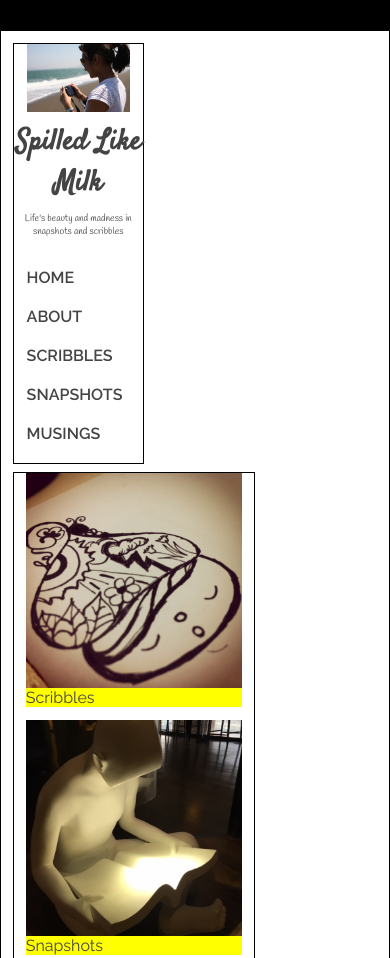
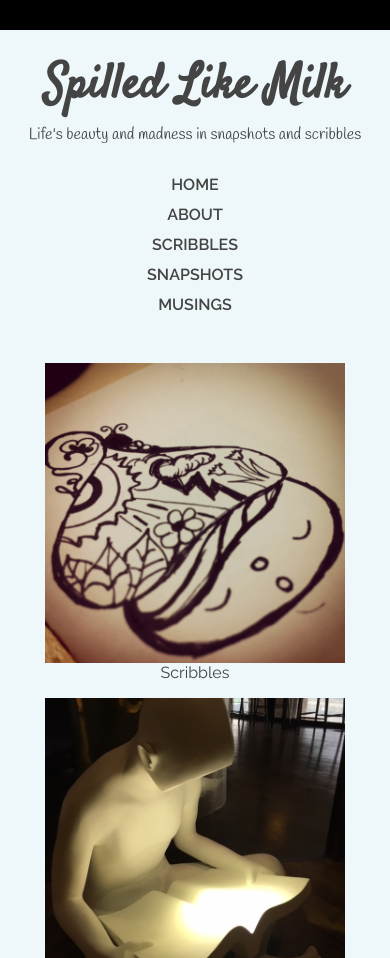
Before and after one commit to hcor/hcor.github.io, a plain HTML site: page unit_8/index.html in a window 390 px wide. Shown: the top 958 px of the page. Drawn offline with Linux system fonts and the light colour scheme.

Commit message:
Responsive Page

```diff
--- a/unit_8/css/style.css
+++ b/unit_8/css/style.css
@@ -12,30 +12,30 @@ body{
 	color: #444;
 	font-family: raleway, helvetica, sans serif;
 	font-size: 12 px;
+	background-color: #eef7fa;
 }
 
 #two_column {
-	width:80%; /*950px;*/
+	width:80%;
+	max-width: 1100px;
 	margin: auto;
-	/*padding: .5em 1em;*/
-	border: 1px black solid;
-	/*background-color:#FFB7CF;*/
+	/*border: 1px black solid;
+	background-color:#FFB7CF;*/
 }
 
 #left {
 	width: 31%; /*300px;*/
 	min-width: 131px;
 	margin: 1%;
-	border: 1px black solid;
-	/*background-color: #E582A2;*/
+	/*border: 1px black solid;
+	background-color: #E582A2;*/
 	float: left;
 }
 
 #right {
 	width: 65%; /*600px;*/
-	border: 1px black solid;
+	/*border: 1px black solid;*/
 	margin: 1%;
-	padding: 0;
 	height: auto;
 	display: block;
     float: left;
@@ -50,18 +50,18 @@ header{
 
 h1{
 	font-family: 'Satisfy', cursive;
-	font-size: 2.9em;
+	font-size: 2.5em;
 }
 
 #slogan{
 	font-family: 'Handlee', cursive;
-	font-size: .8em;
+	font-size: 1em;
 	margin-top: .8em;
-	margin-bottom: 1em;
+	margin-bottom: .8em;
 }
 
 #logo img{
-	width: 80%;
+	width: 90%;
 	max-width: 300px;
 	display: block;
 	margin: 0 auto 10px;
@@ -85,36 +85,31 @@ nav a:hover{
 }
 
 .main-image{
+	width: 47%;
 	display: block;
-	margin: 0 .75em .8em;
+	margin: 0 1.5% 1em;
 	float: left;
-	background-color: yellow;
-}
-
-.image-wrap{
-	width: 100%;
-	max-width: 20em;
+	/*background-color: yellow;*/
 }
 
 figure img{
 	width: 100%;
 	max-width: 300px; /*277px;*/
+	margin: auto;
 	display: block;
-	/*margin: 0 auto 10px; 0 1.2em 1.2em;
-	float: left;*/
 }
 
 figcaption{
 	font-size: 1em;
+	text-align: center;
 }
 
 #quoteblock{
-	width: 100%;
-	height: 277px;
-	max-width: 277px;
-	margin: .6em;
-	padding: 40px;
-	padding-top: 60px;
+	width: 47%;
+	height: auto; /*277px;*/
+	max-width: 300px;
+	margin: 0 1.5% 1em;
+	padding: 13% 4.5%; /*4em 3.33em;*/
 	font-size: 1.1em;
 	display: block;
 	float: left;
@@ -150,31 +145,102 @@ footer{
 	height:0;
 }
 
-@media only screen and (max-width: 768px){
+@media only screen and (max-width: 1100px){
+#two_column {
+	width:90%;
+}
+}
+
+@media only screen and (max-width: 912px){
 h1{
-	font-size: 1.8em;
+	font-size: 2.3em;
+}
+}
+
+@media only screen and (max-width: 838px){
+#two_column {
+	width:95%;
+}
+}
+
+@media only screen and (max-width: 730px){
+#left {
+	width: 98%; /*300px;*/
+	margin: 1% 1% 5%;
+}
+
+#logo img{
+	display: none;
+}
+
+h1{
+	margin-top: 5%;
+	font-size: 4em;
+}
+
+#slogan {
+	margin-top: 1%;
+	font-size: 1.2em;
+}
+
+nav{
+	text-align: center;
+	margin-top: 3%;
+}
+
+nav a{
+	margin: 5% 2%;
+	display: inline;
+}
+
+#right {
+	width: 98%;
+	margin: 1%;
+	height: auto;
+	display: block;
+    float: left;
+}
+}
+
+@media only screen and (max-width: 503px){
+nav a{
+	margin: 3% auto;
+	display: block;
+}
+}
+
+@media only screen and (max-width: 400px){
+h1{
+	margin-top: 5%;
+	font-size: 3em;
 }
 
 #slogan{
-	font-size: .6em;
+	font-size: 1em;
 }
 
-#two_column {
-	width:100%;
-	margin: auto;
-	padding: .5em .5em;
+/*nav a{
+	margin: 3% auto;
+	display: block;
+}*/
+
+.main-image{
+    width: 97%;
+    margin: 1em auto;
+    display: block;
+    float: none;
 }
 
-/*#right img{
-	width: 45%;
-	margin: .5em;
-}*/
-
 #quoteblock{
-	width: 45%;
-	height: 45%;
-	margin: .5em;
-	padding: 2.7em 1.5em;
+	width: 97%;
+    margin: 1em auto;
+    display: inline;
+    float: none;
+	padding: 13% 4.5%; /*4em 3.33em;*/
 	font-size: 1em;
+	text-align: center;
+	display: block;
+	float: none;
+	overflow: auto;
 }
 }
```
